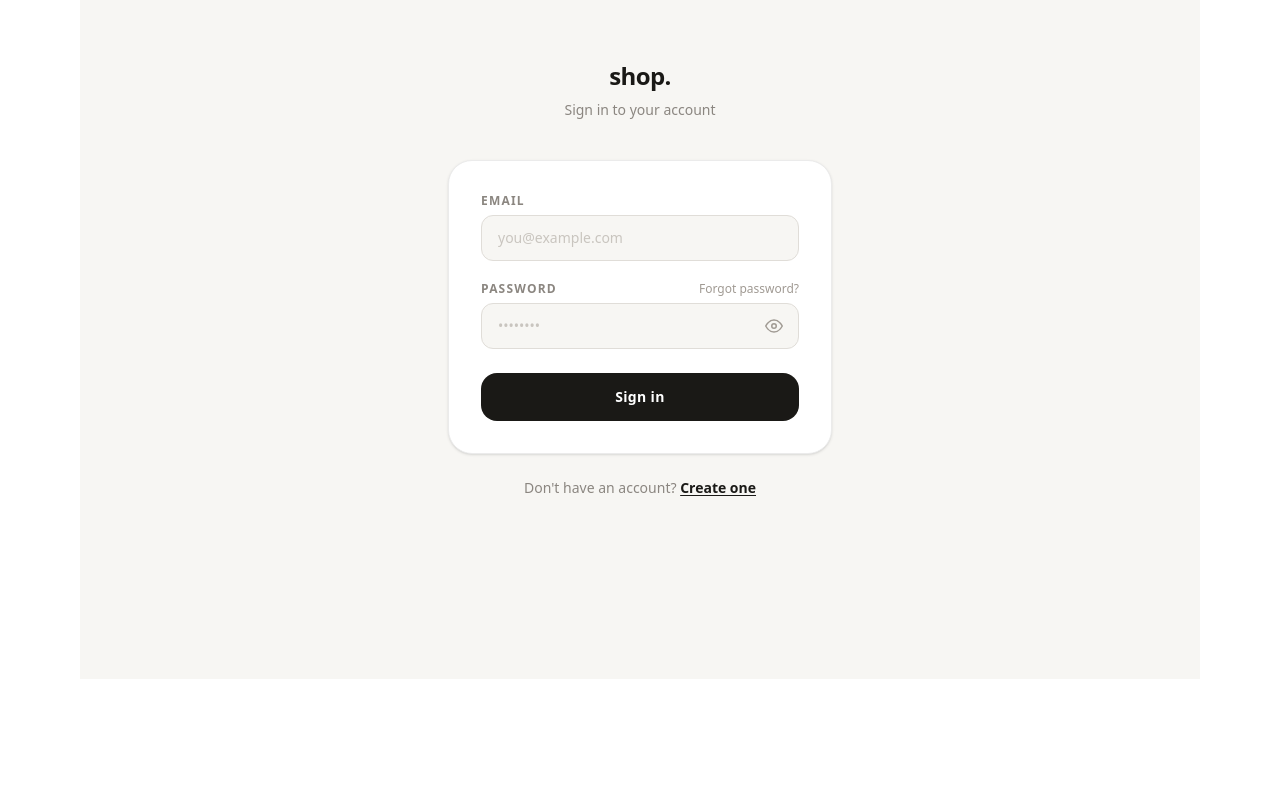
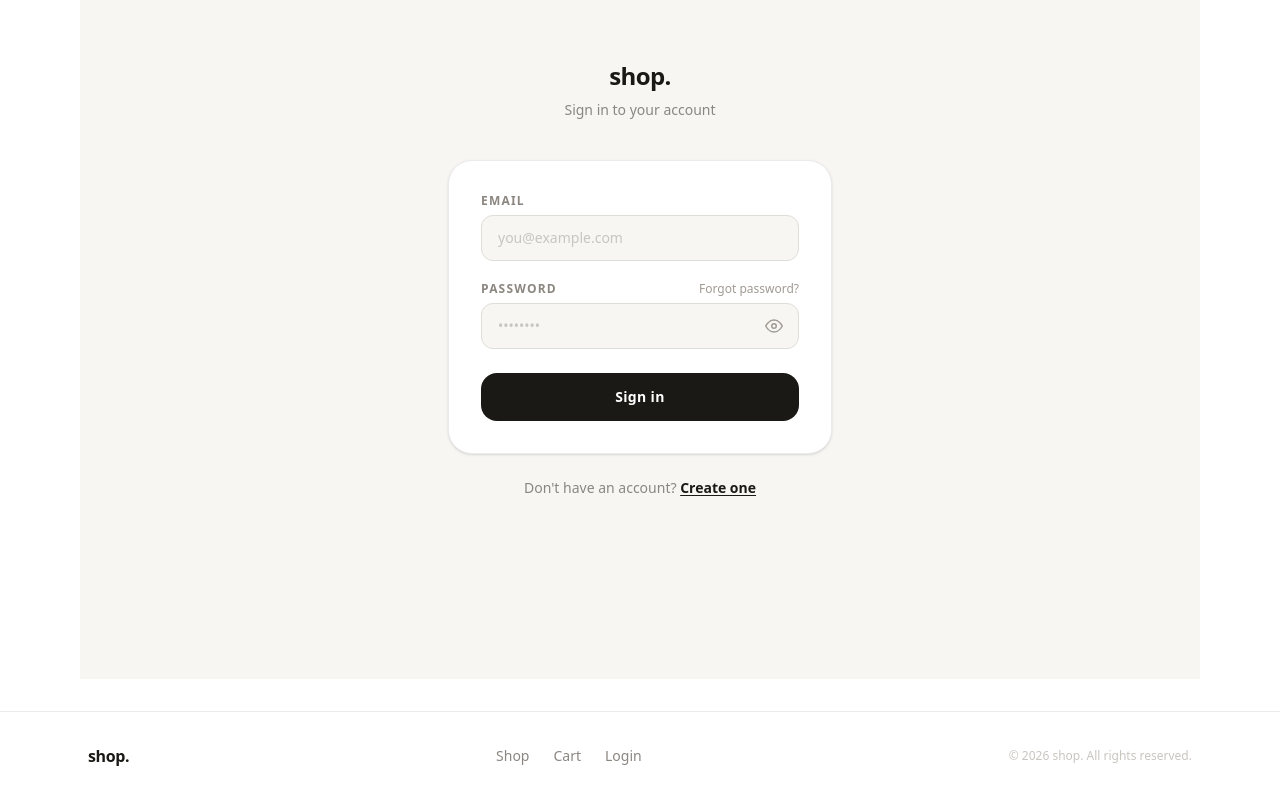
Before and after one commit to yoo-ran/postcard-store, a Next.js app: page /login in a window 1280 px wide. Shown: the part 222-1022 px from the top of the page. Before the commit the page ends 933 px from the top, so only its background shows below. Built offline with nearby package versions, Linux system fonts and the light colour scheme.

Commit message:
feat: add footer component with store name, links, and copyright

```diff
--- a/src/app/layout.tsx
+++ b/src/app/layout.tsx
@@ -1,5 +1,6 @@
 import Navbar from '@/components/layout/Navbar';
 import './globals.css';
+import Footer from '@/components/layout/Footer';
 
 export default function RootLayout({
   children,
@@ -11,6 +12,7 @@ export default function RootLayout({
       <body>
         <Navbar />
         <main className='mx-auto max-w-6xl px-4 py-8'>{children}</main>
+        <Footer />
       </body>
     </html>
   );
--- /dev/null
+++ b/src/components/layout/Footer.tsx
@@ -0,0 +1,42 @@
+import Link from "next/link";
+
+const NAV_LINKS = [
+  { label: "Shop", href: "/" },
+  { label: "Cart", href: "/cart" },
+  { label: "Login", href: "/login" },
+];
+
+export default function Footer() {
+  const year = new Date().getFullYear();
+
+  return (
+    <footer className="border-t border-[#EBEBEB] bg-white">
+      <div className="max-w-6xl mx-auto px-4 sm:px-6 py-8 flex flex-col sm:flex-row items-center justify-between gap-4">
+
+        {/* Store name */}
+        <span className="text-base font-bold tracking-tight text-[#1A1916]">
+          shop.
+        </span>
+
+        {/* Nav links */}
+        <nav className="flex items-center gap-6">
+          {NAV_LINKS.map((link) => (
+            <Link
+              key={link.href}
+              href={link.href}
+              className="text-sm text-[#8B8680] hover:text-[#1A1916] transition-colors"
+            >
+              {link.label}
+            </Link>
+          ))}
+        </nav>
+
+        {/* Copyright */}
+        <p className="text-xs text-[#C9C5BF]">
+          © {year} shop. All rights reserved.
+        </p>
+
+      </div>
+    </footer>
+  );
+}
```
